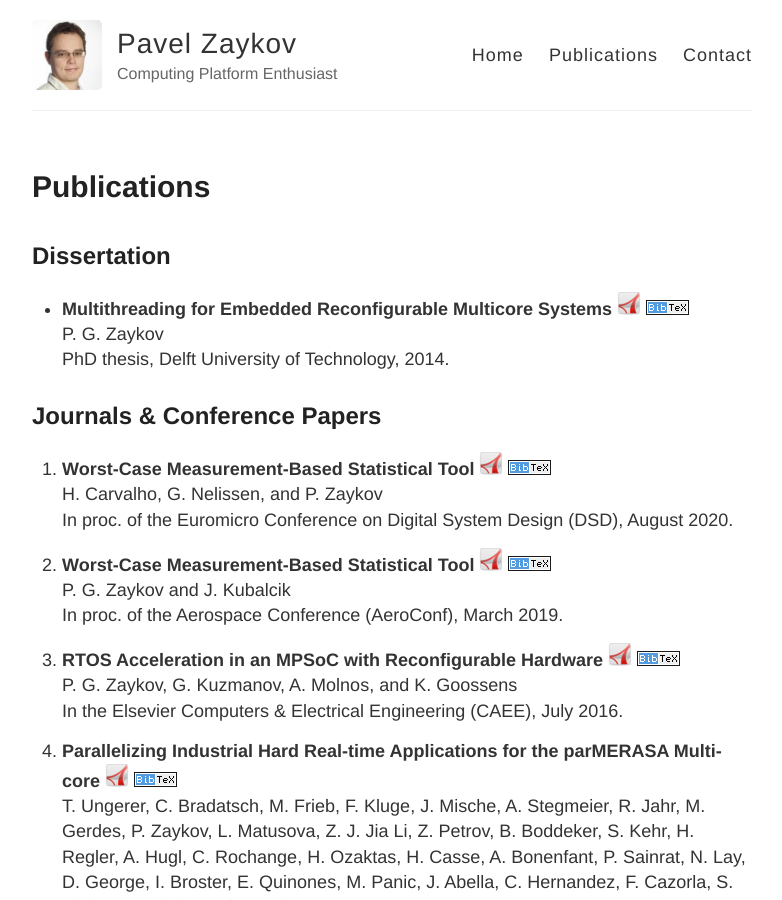
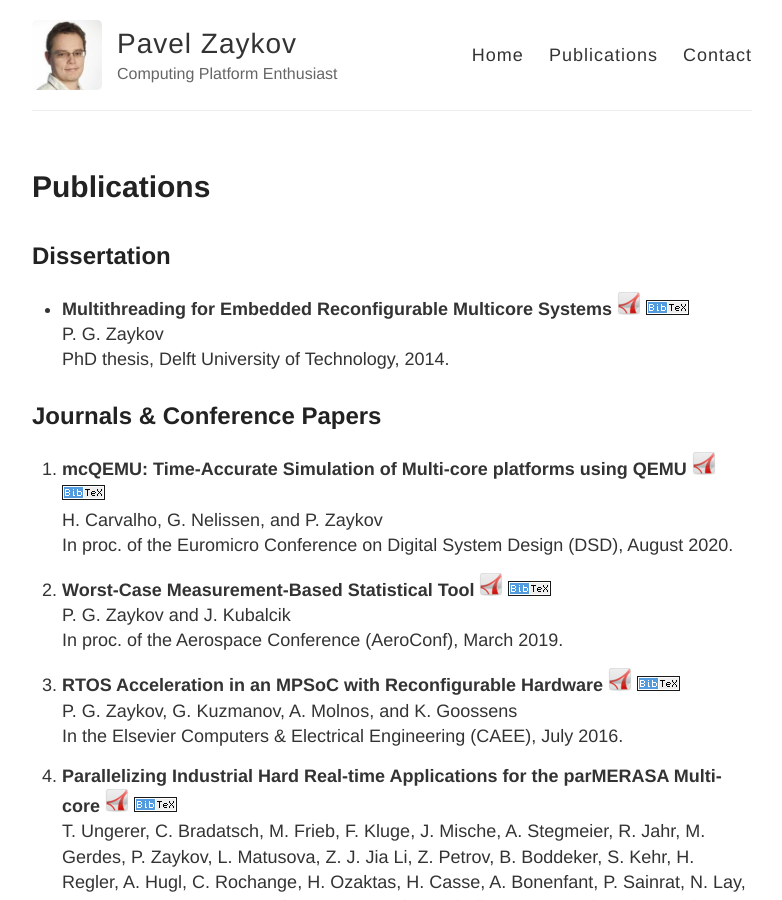
Before and after one commit to zaykov/web-page, a Jekyll site: the page built from publications.md, in a window 1280 px wide and 900 px high. Shown: the whole window, without its empty margins (248-1030 px from the left). Built offline with Jekyll 4.4.1, drawn with Linux system fonts in a browser that asks for light colours; comment, search, counter and statistics services are not loaded.

Commit message:
Update publications.md
updated mcQEMU title.

```diff
--- a/publications.md
+++ b/publications.md
@@ -12,7 +12,7 @@ P. G. Zaykov<br>
 PhD thesis, Delft University of Technology, 2014.
 
 ## Journals & Conference Papers
-1. **Worst-Case Measurement-Based Statistical Tool**
+1. **mcQEMU: Time-Accurate Simulation of Multi-core platforms using QEMU**
 <a href="" target="_blank"><img src="{{ site.url }}/images/pdf.png"></a>
 <a href="{{ site.url }}/publications/bib/zaykov-2020-dsd-mcqemu.bib" target="_blank"><img src="{{ site.url }}/images/bibtex.png"></a>
 <br>
```
